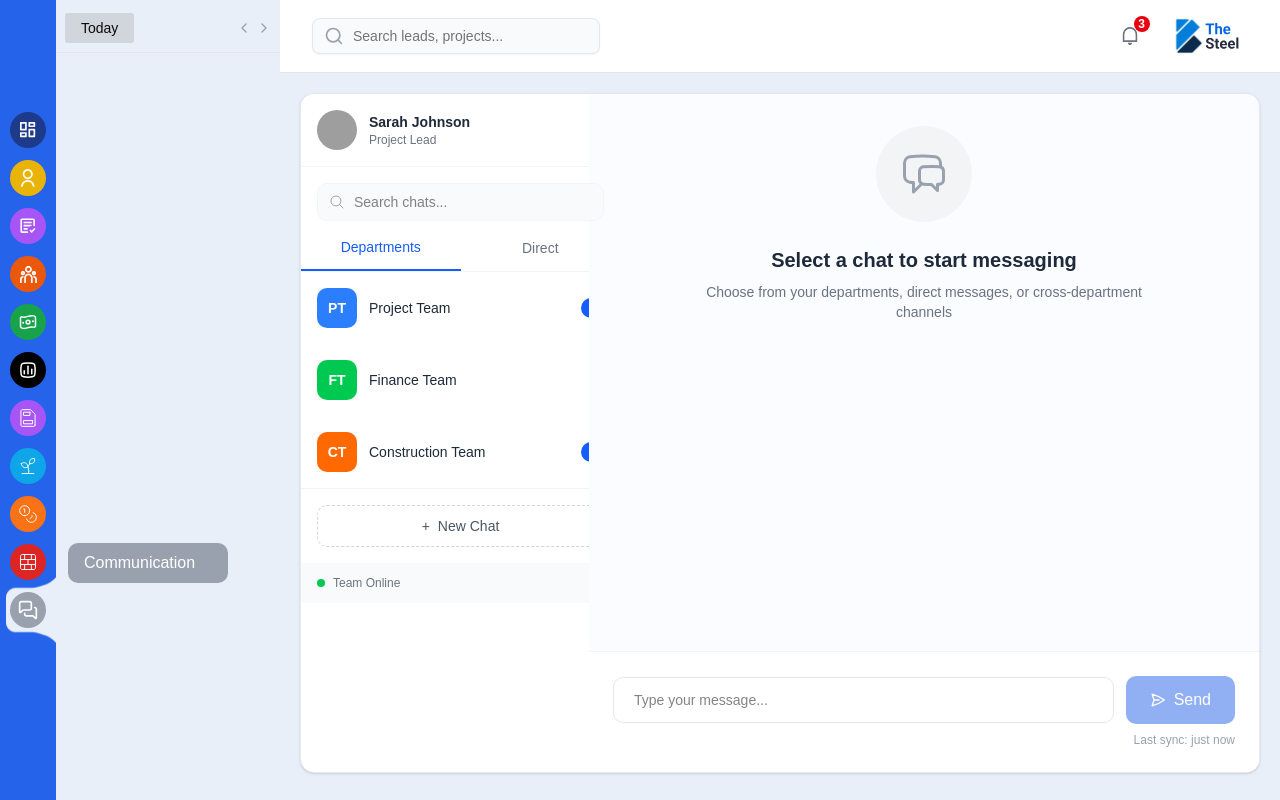
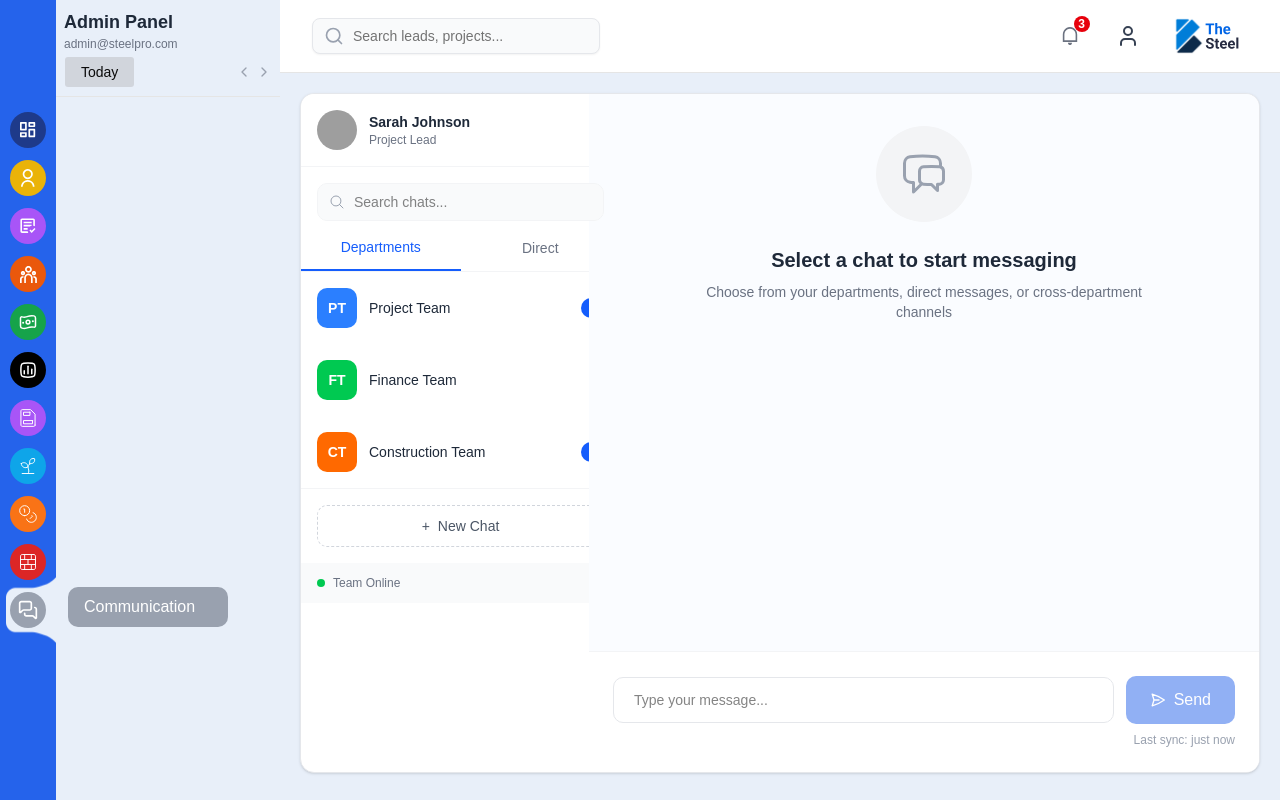
Before and after one commit to react6-flyweis/the-steel-admin, a React (Vite) app: page /communication in a window 1280 px wide. Built offline with nearby package versions, Linux system fonts and the light colour scheme; grey boxes are pictures that could not be loaded.

Commit message:
feat: integrate UserMenu into Header and update Sidebar layout for admin info display

```diff
--- a/src/components/header.tsx
+++ b/src/components/header.tsx
@@ -1,8 +1,9 @@
 import { Input } from "@/components/ui/input";
-import { Search, Menu } from "lucide-react";
+import { Search, Menu, User } from "lucide-react";
 import { Button } from "@/components/ui/button";
 
 import { NotificationMenu } from "@/components/notification-menu";
+import { UserMenu } from "@/components/user-menu";
 import steelLogo from "@/assets/the-steel-logo-dark.svg";
 
 interface HeaderProps {
@@ -37,6 +38,12 @@ export function Header({ onMenuClick }: HeaderProps) {
         <div className="flex items-center gap-3 md:gap-6">
           <NotificationMenu />
 
+          <UserMenu>
+            <Button variant="ghost" size="icon" className="rounded-full">
+              <User className="size-6 text-gray-700" />
+            </Button>
+          </UserMenu>
+
           {/* The Steel Logo */}
           <div>
             <img
--- a/src/components/sidebar.tsx
+++ b/src/components/sidebar.tsx
@@ -19,8 +19,6 @@ import payments from "@/assets/icons/sidebar/payments.svg";
 import plant from "@/assets/icons/sidebar/plant.svg";
 import reportsIcon from "@/assets/icons/sidebar/reports.svg";
 import { Button } from "./ui/button";
-import { UserMenu } from "@/components/user-menu";
-// import { Button } from "./ui/button";
 import activeBgImage from "@/assets/images/active-bg.png";
 import { cn } from "@/lib/utils";
 
@@ -449,7 +447,12 @@ export function Sidebar({ isOpen, onClose }: SidebarProps) {
             >
               <X className="h-5 w-5" />
             </button>
-            <UserMenu />
+            <div className="flex items-center gap-3">
+              <div>
+                <h2 className="text-lg font-bold text-gray-800">Admin Panel</h2>
+                <p className="text-xs text-gray-500">admin@steelpro.com</p>
+              </div>
+            </div>
             <div className="flex items-center justify-between mt-1 text-xs text-gray-400">
               <Button
                 className="rounded bg-gray-300 px-4 text-foreground hover:bg-gray-400"
```
